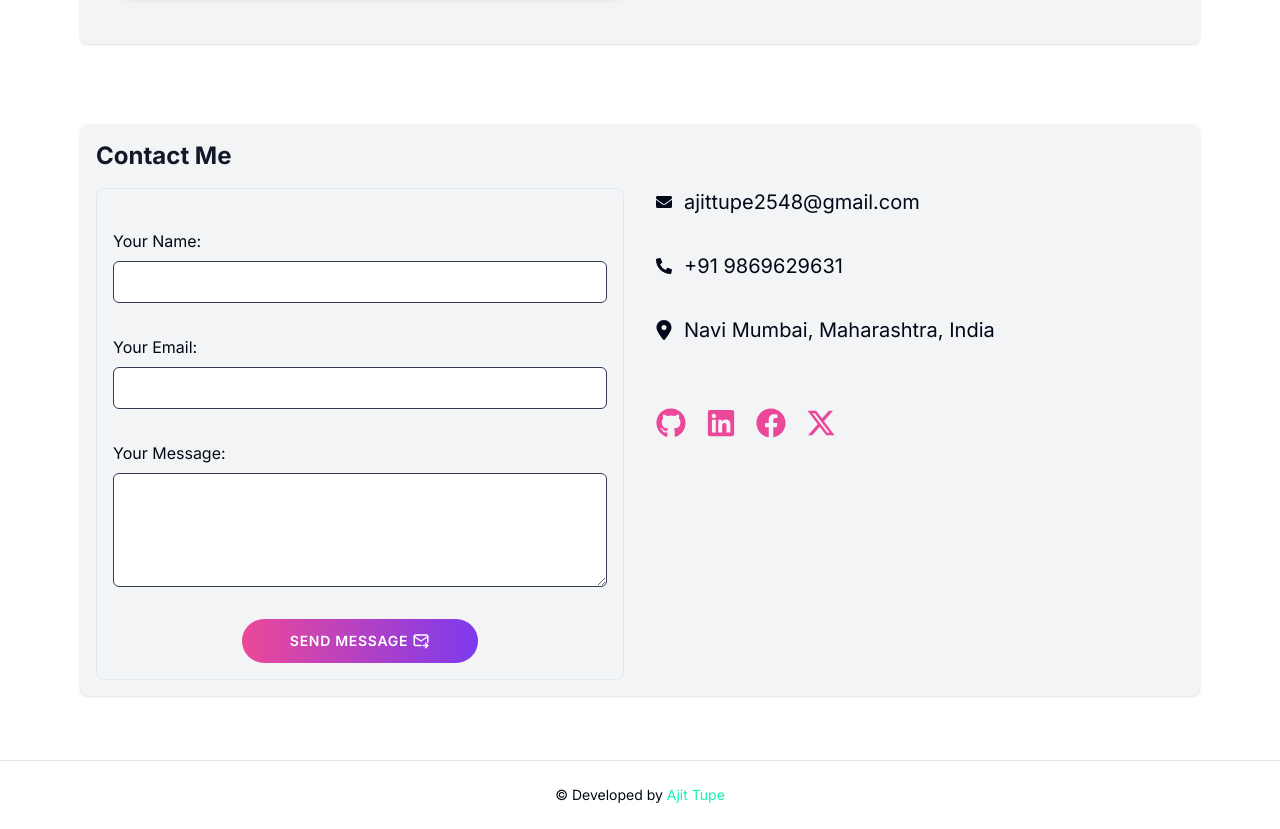
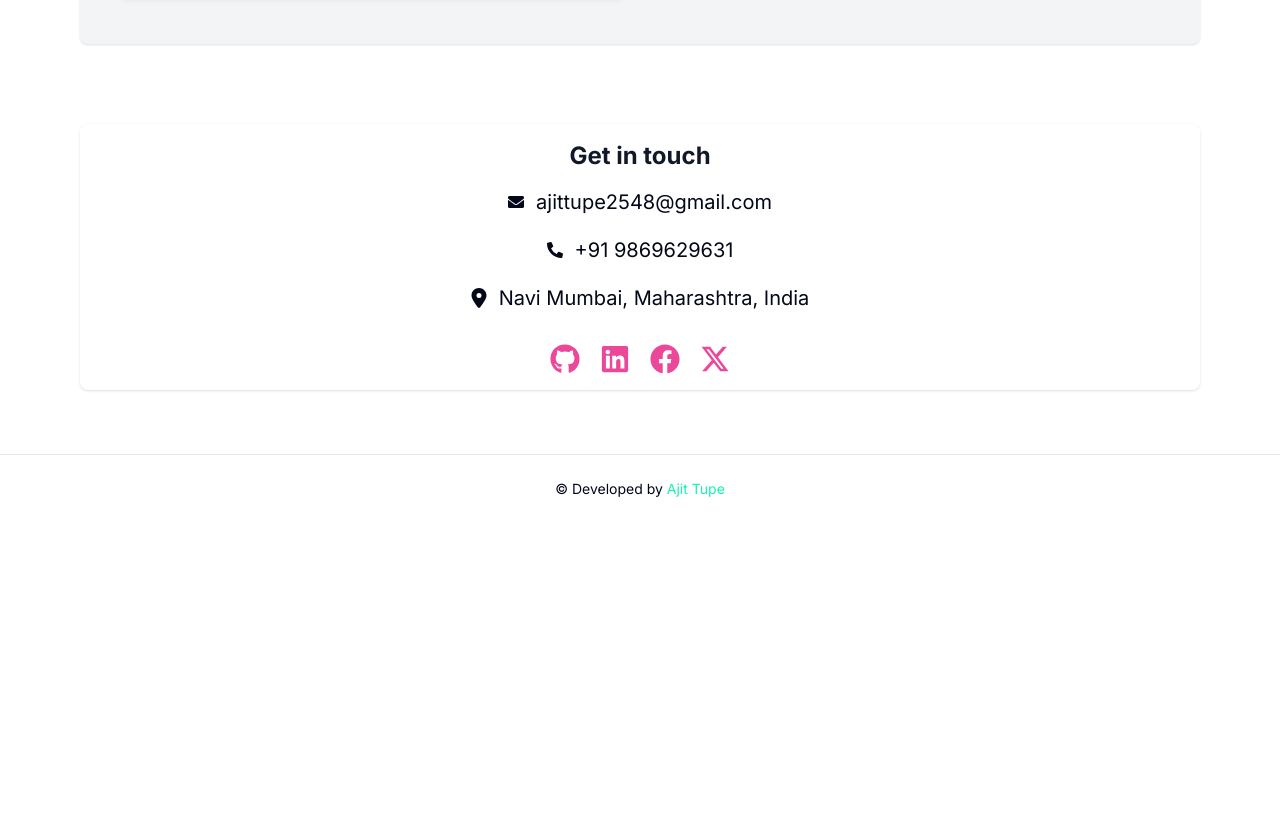
Before and after one commit to ajittupe2548/ajit-tupe-portfolio, a Next.js app: page / in a window 1280 px wide. Shown: the part 3640-4469 px from the top of the page. After the commit the page ends 4163 px from the top, so only its background shows below. Built offline with nearby package versions, Linux system fonts and the light colour scheme.

Commit message:
Update Contact.tsx

```diff
--- a/src/components/Contact.tsx
+++ b/src/components/Contact.tsx
@@ -1,168 +1,18 @@
 'use client';
 
-import React, { useState } from 'react';
-import {
-    FaEnvelope,
-    FaPhoneAlt,
-    FaGithub,
-    FaLinkedin,
-    FaFacebook,
-} from 'react-icons/fa';
-import { FaLocationDot, FaXTwitter } from 'react-icons/fa6';
-import { TbMailForward } from 'react-icons/tb';
+import React from 'react';
+import { FaEnvelope, FaPhoneAlt } from 'react-icons/fa';
+import { FaLocationDot } from 'react-icons/fa6';
 import Link from 'next/link';
 import SocialLinks from './SocialLinks';
 
-const Form = () => {
-    const [formData, setFormData] = useState({
-        name: {
-            value: '',
-            error: '',
-        },
-        email: {
-            value: '',
-            error: '',
-        },
-        message: {
-            value: '',
-            error: '',
-        },
-    });
-
-    const handleInputChange = (e) => {
-        const field = e.target.dataset.field;
-        setFormData((prev) => ({
-            ...prev,
-            [field]: {
-                error: prev[field].error,
-                value: e.target.value,
-            },
-        }));
-    };
-
-    const handleInputBlur = (e) => {
-        const field = e.target.dataset.field;
-        const value = e.target.value;
-        let message = '';
-        const regex = {
-            name: /^[A-Za-z\s]+$/,
-            email: /^[^\s@]+@[^\s@]+\.[^\s@]+$/,
-        };
-
-        if (value.length === 0) {
-            message +=
-                field.charAt(0).toUpperCase() +
-                field.slice(1) +
-                ` can't be empty.`;
-        } else if (!regex[field].test(value)) {
-            message = `Please enter valid ${field}.`;
-        }
-
-        setFormData((prev) => ({
-            ...prev,
-            [field]: {
-                value: prev[field].value,
-                error: message,
-            },
-        }));
-    };
-
-    const handleBtnClick = () => {
-        if (
-            formData.name.error ||
-            formData.email.error ||
-            !formData.name.value ||
-            !formData.email.value
-        )
-            return;
-        console.log(
-            `*****Output is :  => handleBtnClick => formData:`,
-            formData
-        );
-    };
-
+const ProjectsDisplay: React.FC = () => {
     return (
-        <div className='border p-4 rounded-lg'>
-            <div className='mt-6 flex flex-col gap-2'>
-                <div className='flex flex-col gap-2 relative'>
-                    <label className='text-base' htmlFor='name'>
-                        Your Name:{' '}
-                    </label>
-                    <input
-                        className='w-full border rounded-md border-[#353a52] focus:border-[#16f2b3] ring-0 outline-0 transition-all duration-300 px-3 py-2 mb-6'
-                        type='text'
-                        value={formData.name.value}
-                        maxLength={50}
-                        data-field='name'
-                        id='name'
-                        name='name'
-                        required
-                        onChange={handleInputChange}
-                        onBlur={handleInputBlur}
-                    />
-                    <span className='absolute bottom-0 text-sm text-red-500'>
-                        {formData.name.error}
-                    </span>
-                </div>
-                <div className='flex flex-col gap-2 relative'>
-                    <label className='text-base' htmlFor='email'>
-                        Your Email:{' '}
-                    </label>
-                    <input
-                        className='w-full border rounded-md border-[#353a52] focus:border-[#16f2b3] ring-0 outline-0 transition-all duration-300 px-3 py-2 mb-6'
-                        type='email'
-                        id='email'
-                        name='email'
-                        data-field='email'
-                        maxLength={100}
-                        required
-                        value={formData.email.value}
-                        onChange={handleInputChange}
-                        onBlur={handleInputBlur}
-                    />
-                    <span className='absolute bottom-0 text-sm text-red-500'>
-                        {formData.email.error}
-                    </span>
-                </div>
-                <div className='flex flex-col gap-2'>
-                    <label className='text-base'>Your Message: </label>
-                    <textarea
-                        className='w-full border rounded-md border-[#353a52] focus:border-[#16f2b3] ring-0 outline-0 transition-all duration-300 px-3 py-2 mb-6'
-                        maxLength={500}
-                        name='message'
-                        data-field='message'
-                        required
-                        rows={4}
-                        value={formData.message.value}
-                        onChange={handleInputChange}
-                    ></textarea>
-                </div>
-                <div className='flex flex-col items-center gap-2'>
-                    <button
-                        className='flex items-center gap-1 rounded-full bg-gradient-to-r from-pink-500 to-violet-600 px-5 md:px-12 py-2.5 md:py-3 text-center text-xs md:text-sm font-medium uppercase tracking-wider text-white no-underline transition-all duration-200 ease-out hover:text-white hover:no-underline md:font-semibold cursor-pointer disabled:cursor-not-allowed'
-                        role='button'
-                        onClick={handleBtnClick}
-                        disabled={
-                            !!formData.name.error ||
-                            !!formData.email.error ||
-                            !formData.name.value ||
-                            !formData.email.value
-                        }
-                    >
-                        <span>Send Message</span>
-                        <TbMailForward size={18} />
-                    </button>
-                </div>
-            </div>
-        </div>
-    );
-};
-
-const Details = () => {
-    return (
-        <>
-            <div className='lg:w-3/4 '>
-                <div className='flex flex-col gap-5 lg:gap-9'>
+        <div className='max-w-6xl mx-auto p-4  rounded-lg shadow'>
+            <h2 className='text-2xl font-bold mb-4 text-gray-900 dark:text-white text-center'>
+                Get in touch
+            </h2>
+            <div className='flex flex-col items-center gap-5'>
                 <Link
                     href='mailto:ajittupe2548@gmail.com'
                     className='text-sm md:text-xl flex items-center gap-2 md:gap-3'
@@ -186,27 +36,8 @@ const Details = () => {
                     <span>Navi Mumbai, Maharashtra, India</span>
                 </Link>
             </div>
-                <div className='mt-8 lg:mt-16 flex items-center gap-5 lg:gap-10 justify-center lg:justify-normal'>
+            <div className='mt-8 flex items-center gap-5 justify-center'>
                 <SocialLinks className='' />
-                </div>
-            </div>
-        </>
-    );
-};
-
-const ProjectsDisplay: React.FC = () => {
-    return (
-        <div className='max-w-6xl mx-auto p-4 bg-gray-100 dark:bg-gray-900 rounded-lg shadow'>
-            <h2 className='text-2xl font-bold mb-4 text-gray-900 dark:text-white'>
-                Contact Me
-            </h2>
-            <div className='grid grid-cols-1 md:grid-cols-2 gap-8'>
-                <div>
-                    <Form />
-                </div>
-                <div>
-                    <Details />
-                </div>
             </div>
         </div>
     );
```
Lines whose indentation alone changed are shown as unchanged.
